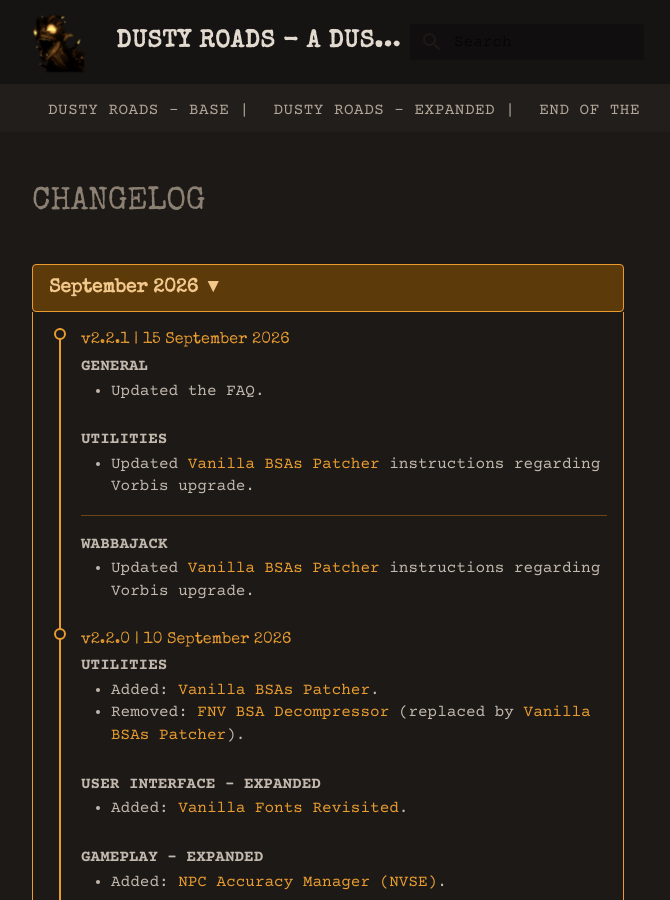
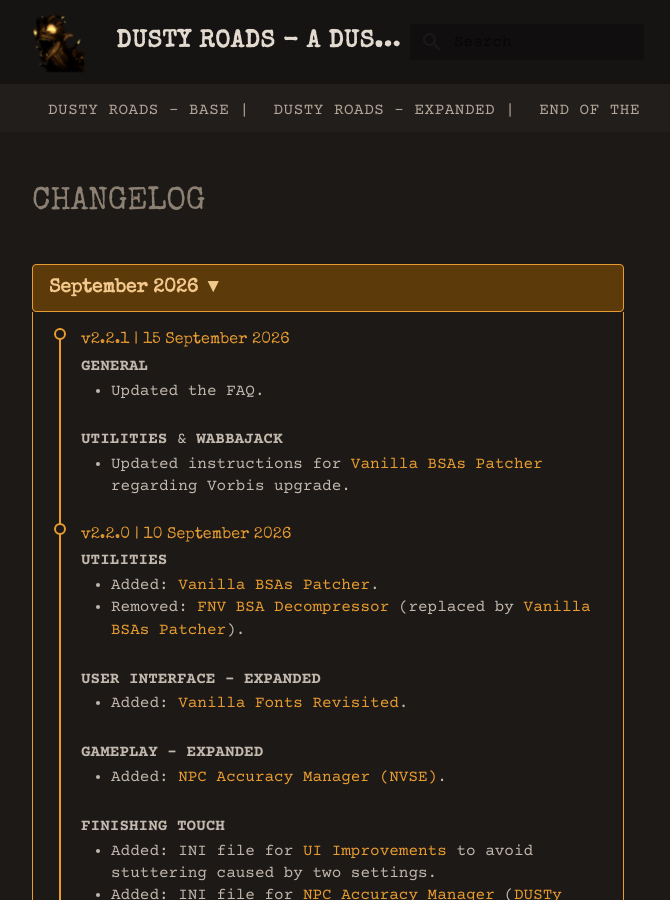
Before and after one commit to tkrrptd/dusty-roads, an MkDocs documentation site: the page built from docs/changelog.md, in a window 1280 px wide and 900 px high. Shown: the whole window, without its empty margins (312-982 px from the left). Built offline with MkDocs 1.6.1 and Material for MkDocs 9.7.7, drawn with Linux system fonts in a browser that asks for light colours.

Commit message:
Changelog Fix

```diff
--- a/docs/changelog.md
+++ b/docs/changelog.md
@@ -32,18 +32,12 @@
 		  <li>Updated the FAQ.</li>
 		</ul><br>
 
-		<b>UTILITIES</b>
+		<b>UTILITIES</b> & <b>WABBAJACK</b>
 		<ul>
-		  <li>Updated <span class="highlight">Vanilla BSAs Patcher</span> instructions regarding Vorbis upgrade.</li>
+		  <li>Updated instructions for <span class="highlight">Vanilla BSAs Patcher</span> regarding Vorbis upgrade.</li>
 		</ul>
 
-		<hr style="border-color: hsl(35, 80%, 35%); opacity: 0.6; margin: 0.8rem 0;">
-
-		<b>WABBAJACK</b>
-		<ul>
-		  <li>Updated <span class="highlight">Vanilla BSAs Patcher</span> instructions regarding Vorbis upgrade.</li>
-		</ul><br>
-
+	  </div>
 
 	  <div class="changelog-entry">
 		<div class="changelog-dot"></div>
```
